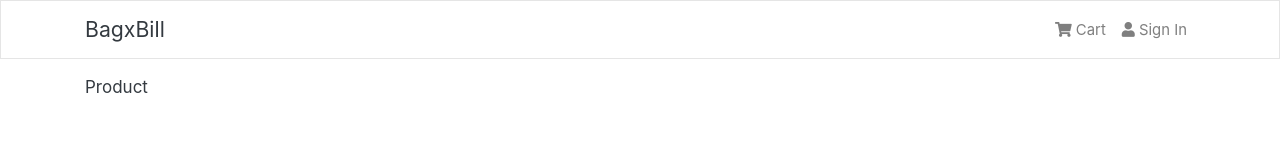
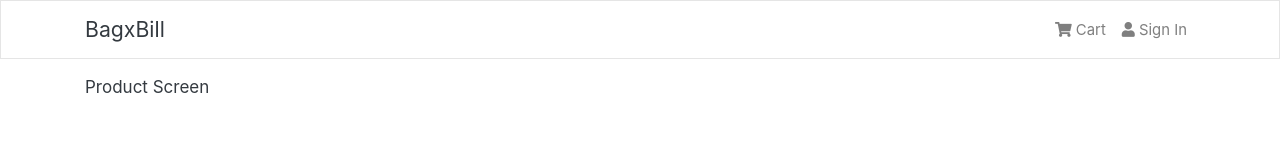
Before and after one commit to vikyathshirva/Bagxbill, a React (Create React App) app in the folder frontend/: page /product/1 in a window 1280 px wide. Shown: the top 165 px of the page. Built offline with nearby package versions, Linux system fonts and the light colour scheme.

Commit message:
NO changes

```diff
--- a/frontend/src/screens/ProductScreen.js
+++ b/frontend/src/screens/ProductScreen.js
@@ -3,7 +3,7 @@ import React from 'react'
 const ProductScreen = () => {
     return (
         <div>
-            Product
+            Product Screen
         </div>
     )
 }
```
